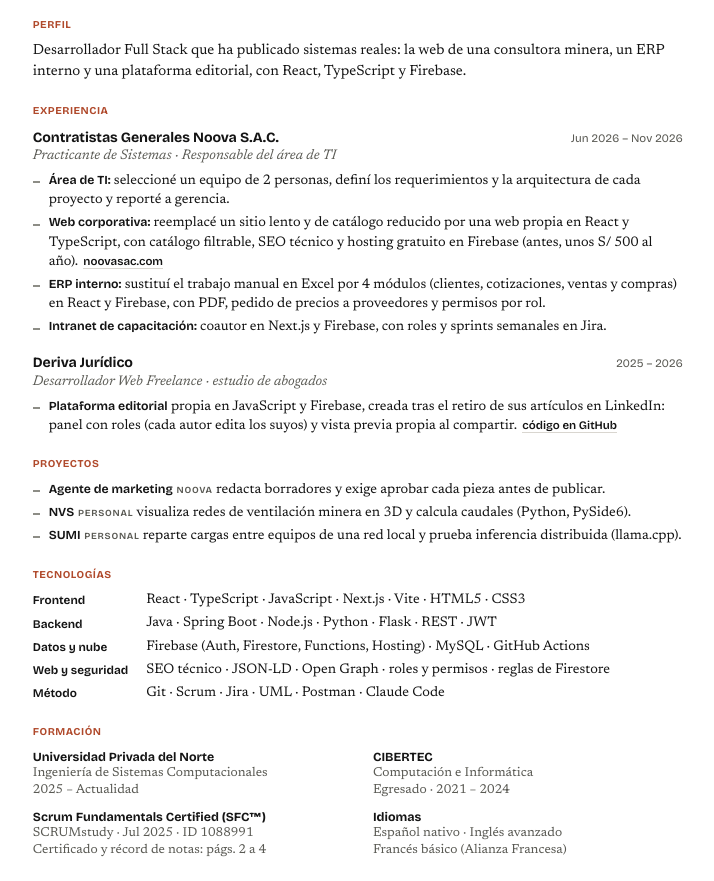
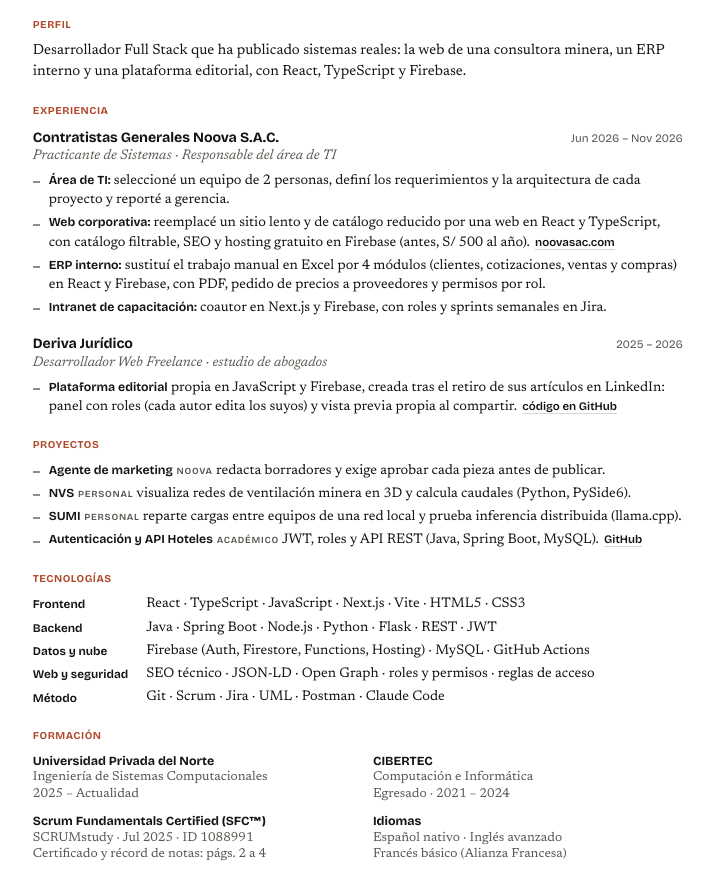
Before and after one commit to Luanho11/portfolio-2026, a website built with Vite: page cv/cv.html in a window 1280 px wide. Shown: the part 216-1097 px from the top of the page, without its empty margins (39-753 px from the left). Built offline with nearby package versions, Linux system fonts and the light colour scheme.

Commit message:
CV: respalda Java y Spring Boot con un proyecto y cambia 'reglas de Firestore' por 'reglas de acceso'

```diff
--- a/cv/cv.html
+++ b/cv/cv.html
@@ -92,7 +92,7 @@ li b{font-family:var(--sans);font-weight:650;font-size:9.2pt}
       <p class="job-role">Practicante de Sistemas · Responsable del área de TI</p>
       <ul>
         <li><b>Área de TI:</b> seleccioné un equipo de 2 personas, definí los requerimientos y la arquitectura de cada proyecto y reporté a gerencia.</li>
-        <li><b>Web corporativa:</b> reemplacé un sitio lento y de catálogo reducido por una web propia en React y TypeScript, con catálogo filtrable, SEO técnico y hosting gratuito en Firebase (antes, unos S/&nbsp;500 al año). <a href="https://www.noovasac.com/">noovasac.com</a></li>
+        <li><b>Web corporativa:</b> reemplacé un sitio lento y de catálogo reducido por una web en React y TypeScript, con catálogo filtrable, SEO y hosting gratuito en Firebase (antes, S/&nbsp;500 al año). <a href="https://www.noovasac.com/">noovasac.com</a></li>
         <li><b>ERP interno:</b> sustituí el trabajo manual en Excel por 4 módulos (clientes, cotizaciones, ventas y compras) en React y Firebase, con PDF, pedido de precios a proveedores y permisos por rol.</li>
         <li><b>Intranet de capacitación:</b> coautor en Next.js y Firebase, con roles y sprints semanales en Jira.</li>
       </ul>
@@ -112,6 +112,7 @@ li b{font-family:var(--sans);font-weight:650;font-size:9.2pt}
       <li><b>Agente de marketing</b><span class="kind">Noova</span> redacta borradores y exige aprobar cada pieza antes de publicar.</li>
       <li><b>NVS</b><span class="kind">Personal</span> visualiza redes de ventilación minera en 3D y calcula caudales (Python, PySide6).</li>
       <li><b>SUMI</b><span class="kind">Personal</span> reparte cargas entre equipos de una red local y prueba inferencia distribuida (llama.cpp).</li>
+      <li><b>Autenticación y API Hoteles</b><span class="kind">Académico</span> JWT, roles y API REST (Java, Spring Boot, MySQL). <a href="https://github.com/Luanho11/API-Hoteles">GitHub</a></li>
     </ul>
   </section>
 
@@ -121,7 +122,7 @@ li b{font-family:var(--sans);font-weight:650;font-size:9.2pt}
       <dt>Frontend</dt><dd>React · TypeScript · JavaScript · Next.js · Vite · HTML5 · CSS3</dd>
       <dt>Backend</dt><dd>Java · Spring Boot · Node.js · Python · Flask · REST · JWT</dd>
       <dt>Datos y nube</dt><dd>Firebase (Auth, Firestore, Functions, Hosting) · MySQL · GitHub Actions</dd>
-      <dt>Web y seguridad</dt><dd>SEO técnico · JSON-LD · Open Graph · roles y permisos · reglas de Firestore</dd>
+      <dt>Web y seguridad</dt><dd>SEO técnico · JSON-LD · Open Graph · roles y permisos · reglas de acceso</dd>
       <dt>Método</dt><dd>Git · Scrum · Jira · UML · Postman · Claude Code</dd>
     </dl>
   </section>
```
Also changed, not shown: 1 other file.
